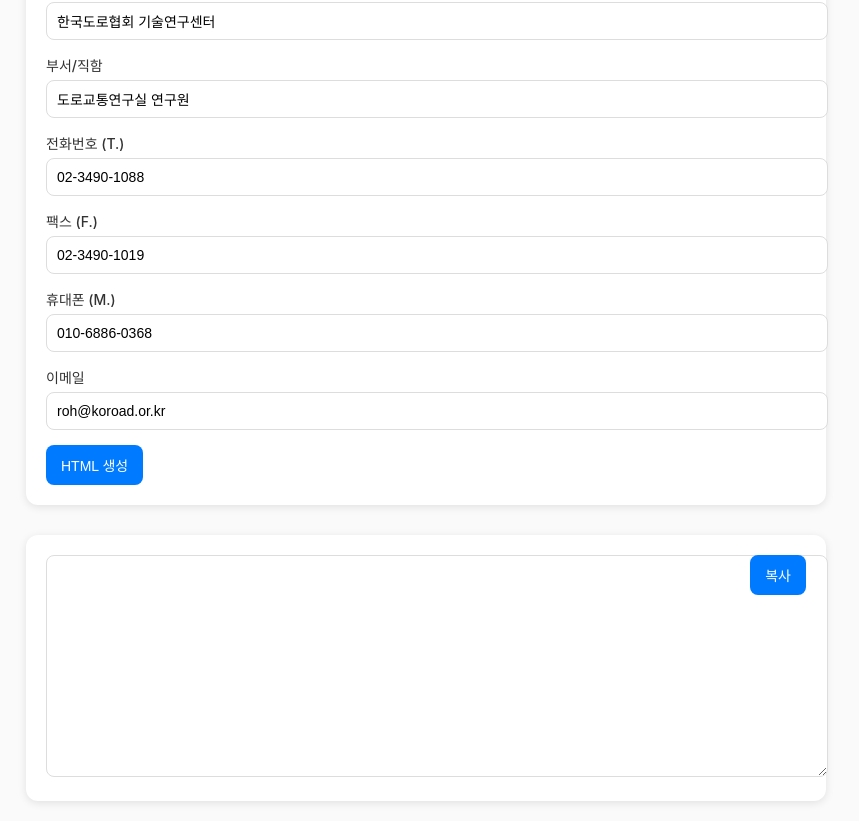
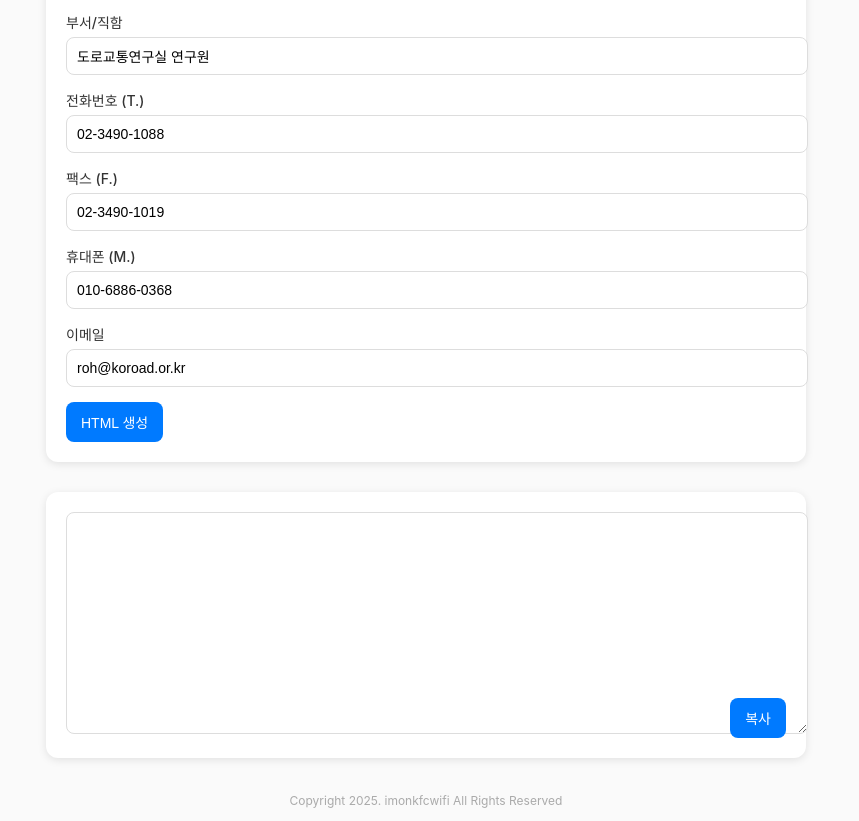
Before and after one commit to imonkfcwifi/index, a plain HTML site: page index.html in a window 1280 px wide. Shown: the part 616-1437 px from the top of the page, without its empty margins (214-1073 px from the left). Drawn offline with Linux system fonts and the light colour scheme.

Commit message:
Update index.html

```diff
--- a/index.html
+++ b/index.html
@@ -16,6 +16,9 @@
       max-width: 800px;
       margin: 0 auto;
       padding: 20px;
+      position: relative;
+      min-height: 100vh;
+      box-sizing: border-box;
     }
     h1 {
       text-align: center;
@@ -76,6 +79,7 @@
       border-radius: 12px;
       box-shadow: 0 2px 8px rgba(0, 0, 0, 0.1);
       position: relative;
+      margin-bottom: 40px;
     }
     textarea {
       width: 100%;
@@ -89,15 +93,23 @@
     }
     .copy-button {
       position: absolute;
-      top: 20px;
+      bottom: 20px;
       right: 20px;
+    }
+    .footer {
+      text-align: center;
+      font-size: 12px;
+      color: #aaa;
+      position: absolute;
+      bottom: 10px;
+      left: 0;
+      width: 100%;
     }
   </style>
 </head>
 <body>
   <div class="container">
     <h1>한국도로협회 명함 생성기</h1>
-     <h6>Copyright 2022. devimonkfcwifi All Rights Reserved</h6>
     <div class="preview" id="preview"></div>
     <form id="businessCardForm" oninput="updatePreview()">
       <div class="form-group">
@@ -138,6 +150,7 @@
       <button class="copy-button" onclick="copyHTML()">복사</button>
       <textarea id="result" readonly></textarea>
     </div>
+    <div class="footer">Copyright 2025. imonkfcwifi All Rights Reserved</div>
   </div>
   <script>
     function createBusinessCardHTML() {
```
